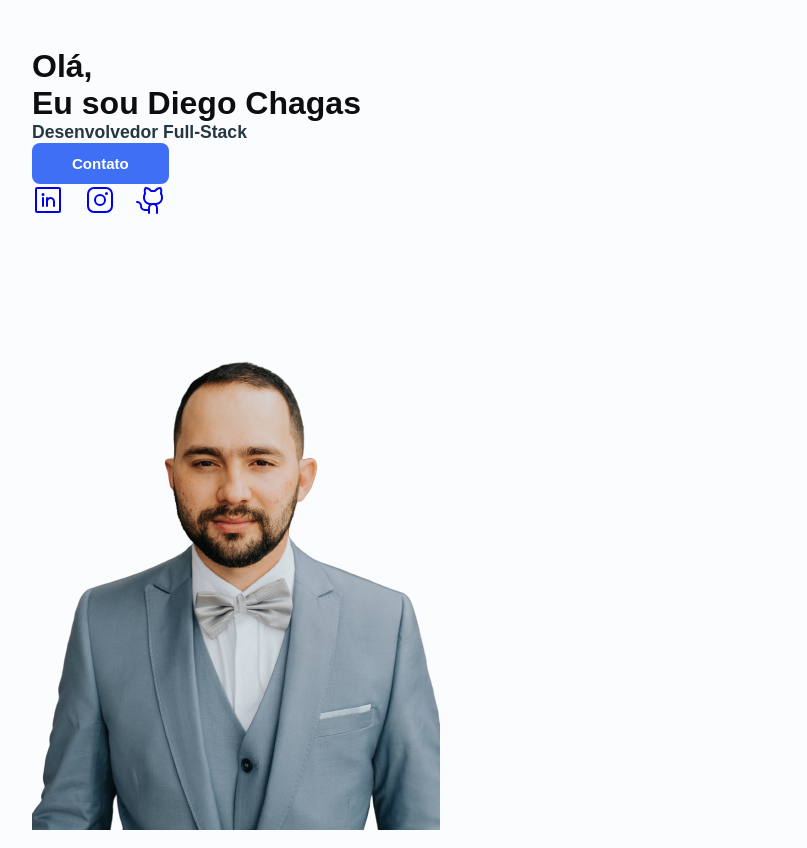
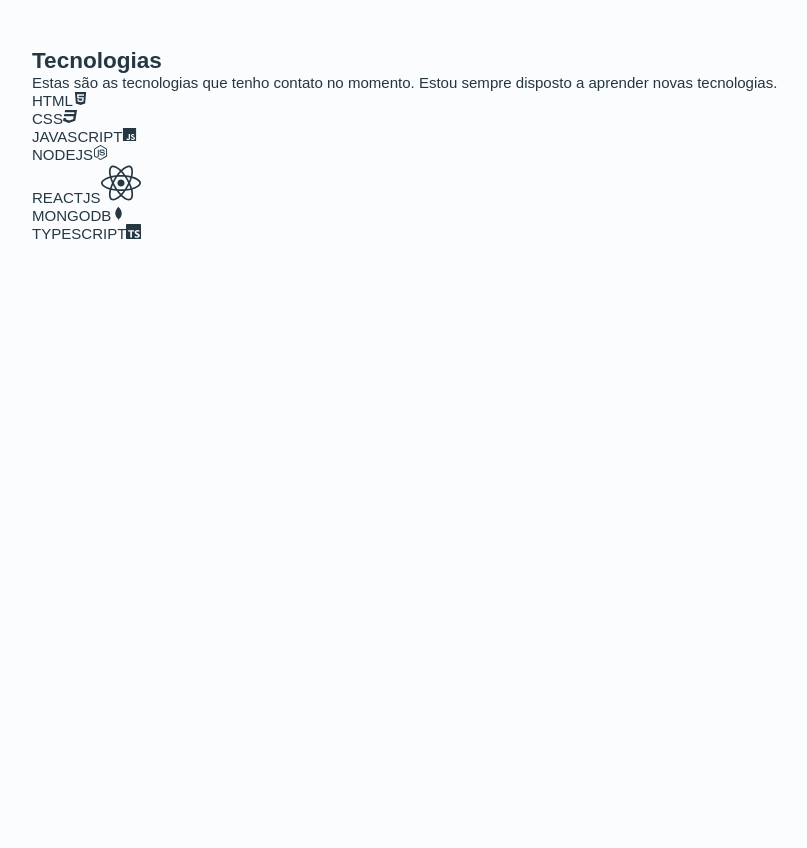
Before and after one commit to diegofchagas/portifolio-react, a React (Vite) app: page / in a window 1280 px wide. Shown: the whole page, without its empty margins (16-823 px from the left). After the commit the page ends 800 px from the top, so only its background shows below. Built offline with nearby package versions, Linux system fonts and the light colour scheme.

Commit message:
subindo home, about,skills do portifolio

```diff
--- a/package.json
+++ b/package.json
@@ -13,6 +13,7 @@
     "@phosphor-icons/react": "^2.0.15",
     "react": "^18.2.0",
     "react-dom": "^18.2.0",
+    "react-icons": "^4.12.0",
     "react-router-dom": "^6.20.1",
     "styled-components": "^6.1.1"
   },
--- a/src/App.jsx
+++ b/src/App.jsx
@@ -1,14 +1,17 @@
 import './App.css'
 //import Header from './components/Header'
-import Home from './components/Home'
+//import Home from './components/Home'
+//import About from './components/About'
+import Skills from './components/Skills'
 
 function App() {
 
   return (
     <>
      {/* <Header/> */}
-     <Home/>
-
+     {/* <Home/> */}
+     {/* <About/> */}
+     <Skills/>
     </>
   )
 }
--- /dev/null
+++ b/src/components/About/index.jsx
@@ -0,0 +1,30 @@
+import foto from "../../assets/IMG_5384.jpg";
+import * as S from "./styles";
+
+const About = () => {
+  return (
+    <S.Section>
+      <h2>Sobre</h2>
+
+      <div>
+        <div>
+          <img src={foto} alt="Diego" />
+        </div>
+
+        <div>
+          <h2>Eu sou Diego Chagas</h2>
+
+          <p>
+            Desenvolvedor Full-Stack, estou graduando em Análise e
+            Desenvolvimento de Sistemas pela Unopar. No momento estou estudando
+            e desenvolvendo projetos web mais precisamente no Front-end, de modo
+            a ampliar meus conhecimentos e assim ter um crescimento contínuo
+            nessa área
+          </p>
+        </div>
+      </div>
+    </S.Section>
+  );
+};
+
+export default About;
--- /dev/null
+++ b/src/components/About/styles.jsx
@@ -0,0 +1,5 @@
+import styled from 'styled-components';
+
+export const Section = styled.section`
+
+`;
--- a/src/components/Home/styles.jsx
+++ b/src/components/Home/styles.jsx
@@ -2,9 +2,15 @@
 
 
 export const Section = styled.section`
-    height: calc(100vh - 3rem);
-   // row-gap: 1rem;
-
+    /* height: calc(100vh - 3rem);
+   // row-gap: 1rem; */
+    max-width: 1024px;
+    display: grid;
+    grid-template-columns: 100%;
+    grid-column-gap: 2rem;
+    width: calc(100% - 2rem);
+    background-color:red;
+    margin-inline:1rem;
 `
 
 export const ContainerCard = styled.div`
@@ -27,6 +33,9 @@
 
 export const SocialIcons = styled.div`
 display:flex;
+padding-top: 0;
+padding-bottom: 2.5rem;
+align-self: flex-end;
 gap: 20px;
 
 `
--- /dev/null
+++ b/src/components/Skills/index.jsx
@@ -0,0 +1,49 @@
+
+import {FaReact, FaNodeJs, FaHtml5,FaCss3} from "react-icons/fa"
+import { IoLogoJavascript } from "react-icons/io5";
+import { DiMongodb } from "react-icons/di";
+import { SiTypescript } from "react-icons/si";
+import * as S from "./styles";
+
+const Skills = () => {
+  return (
+    <S.Container>
+      <div>
+        <h2>Tecnologias</h2>
+        <p>
+          Estas são as tecnologias que tenho contato no momento. Estou sempre
+          disposto a aprender novas tecnologias.
+        </p>
+
+<div>
+        <div>HTML
+        <FaHtml5 />
+        </div>
+        <div>CSS
+        <FaCss3 />
+        </div>
+        <div>JAVASCRIPT
+        <IoLogoJavascript/>
+        </div>
+        <div>NODEJS
+        <FaNodeJs />
+        </div>
+        <div>REACTJS
+
+          <FaReact size={40}/>
+        </div>
+        <div>MONGODB
+        <DiMongodb />
+        </div>
+        <div>TYPESCRIPT
+        <SiTypescript />
+        </div>
+</div>
+
+      </div>
+    </S.Container>
+  );
+};
+
+export default Skills;
+3
--- /dev/null
+++ b/src/components/Skills/styles.jsx
@@ -0,0 +1,5 @@
+import styled from 'styled-components';
+
+export const Container = styled.div`
+
+`;
```
Also changed, not shown: 2 other files (tests, documents, lock files or other folders).
